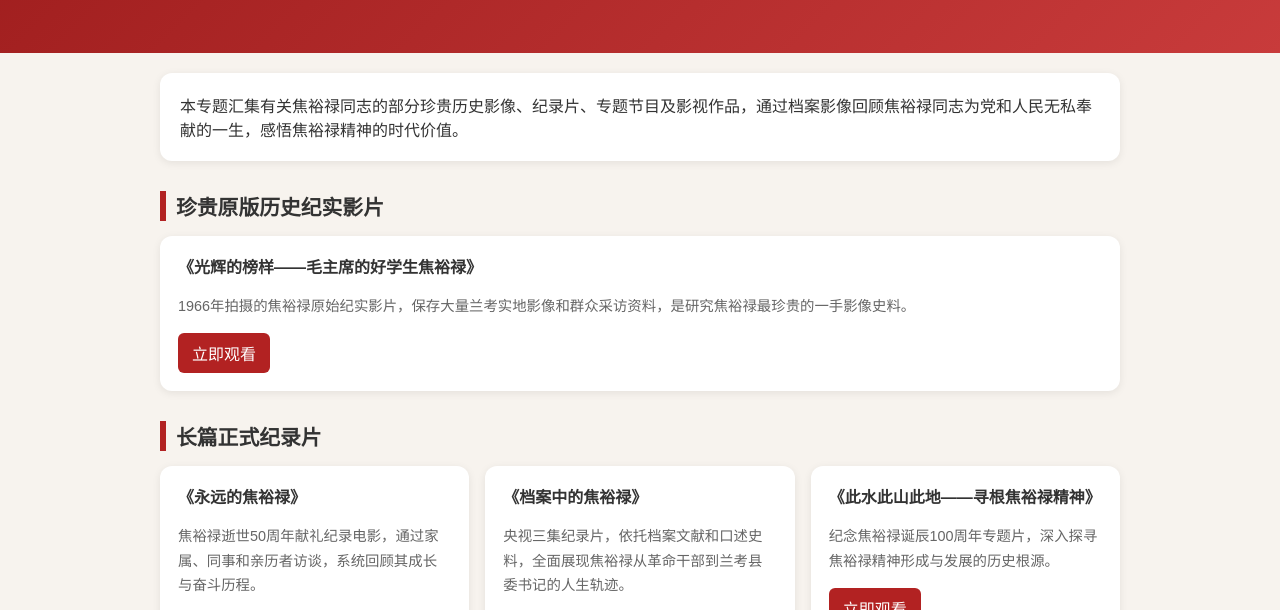
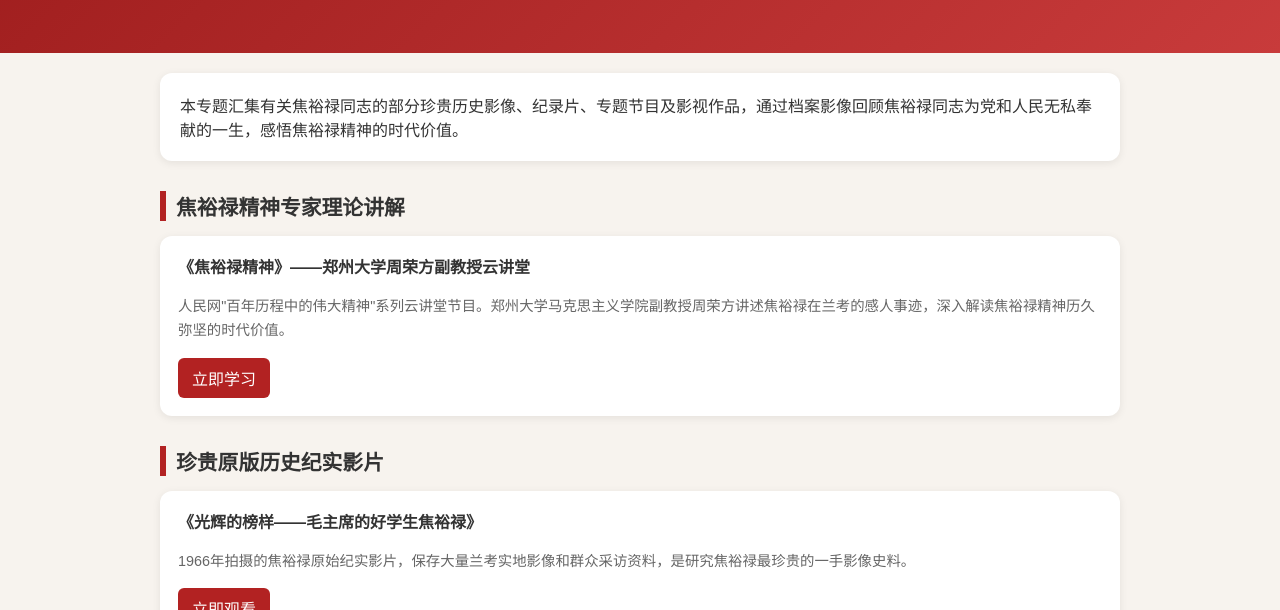
Before and after one commit to Leap-w/jiaoyulu-video-archive, a plain HTML site: page index.html in a window 1280 px wide. Shown: the part 178-788 px from the top of the page. Drawn offline with Linux system fonts and the light colour scheme.

Commit message:
Add files via upload

```diff
--- a/index.html
+++ b/index.html
@@ -95,6 +95,15 @@ font-size:.85rem;color:#666;margin-top:10px;
 本专题汇集有关焦裕禄同志的部分珍贵历史影像、纪录片、专题节目及影视作品，通过档案影像回顾焦裕禄同志为党和人民无私奉献的一生，感悟焦裕禄精神的时代价值。
 </div>
 
+<h2 class="section-title">焦裕禄精神专家理论讲解</h2>
+<div class="grid">
+<div class="card">
+<h3>《焦裕禄精神》——郑州大学周荣方副教授云讲堂</h3>
+<p>人民网"百年历程中的伟大精神"系列云讲堂节目。郑州大学马克思主义学院副教授周荣方讲述焦裕禄在兰考的感人事迹，深入解读焦裕禄精神历久弥坚的时代价值。</p>
+<a class="btn" target="_blank" href="http://theory.people.com.cn/n1/2021/1116/c40531-32283159.html">立即学习</a>
+</div>
+</div>
+
 <h2 class="section-title">珍贵原版历史纪实影片</h2>
 <div class="grid">
 <div class="card">
```
